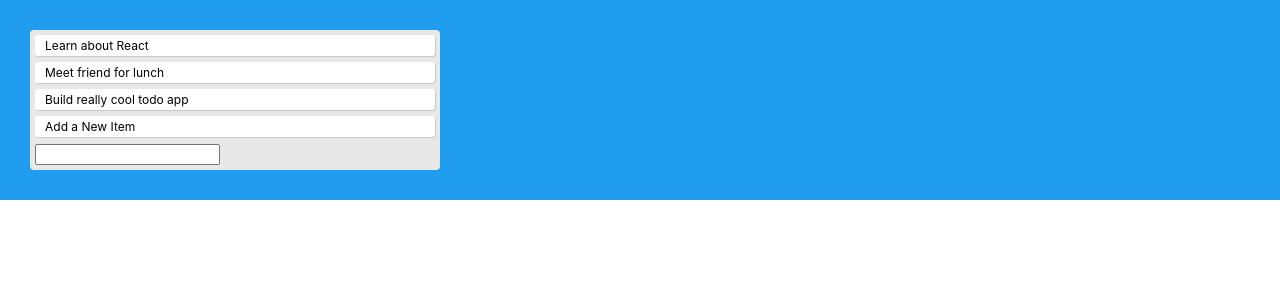
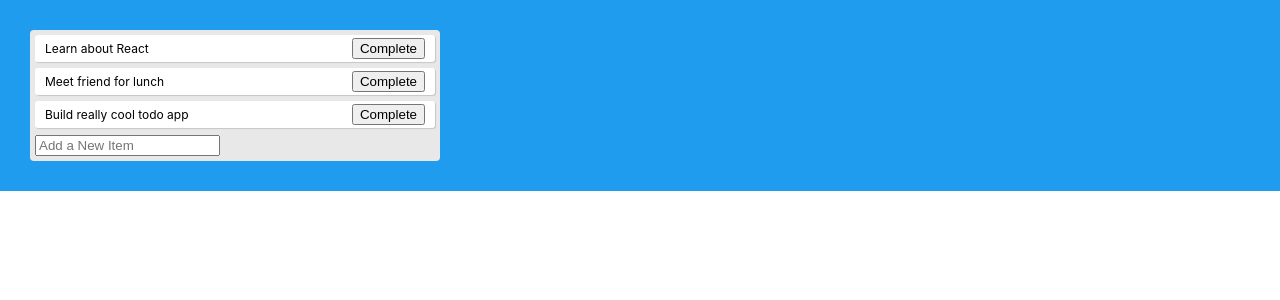
Before and after one commit to ymclapp/react-to-do, a React (Create React App) app: page / in a window 1280 px wide. Shown: the top 300 px of the page. Built offline with nearby package versions, Linux system fonts and the light colour scheme.

Commit message:
updating is added in app.js and also working

```diff
--- a/src/App.js
+++ b/src/App.js
@@ -2,10 +2,16 @@
 import './App.css';
 
 
-function Todo({ todo }) {
+function Todo({ todo, index, completeTodo }) {
   return (
-    <div className="todo">
+    <div
+    className="todo"
+    style={{ textDecoration:  todo.isCompleted ? "line-through" : "" }}
+    >
       {todo.text}
+      <div>
+        <button onClick={() => completeTodo(index)}>Complete</button>
+      </div>
     </div>
   );
 };
@@ -15,18 +21,19 @@
 
   const handleSubmit = e => {
     e.preventDefault();
-    if(!value) return;
+    if (!value) return;
     addTodo(value);
     setValue("");
   };
 
   return (
-    <form onSubmit={ handleSubmit }>
+    <form onSubmit={handleSubmit}>
       <input
-      type="text"
-      className="input"
-      value={ value }
-      onChange={ e => setValue(e.target.value)}
+        type="text"
+        className="input"
+        value={value}
+        placeholder="Add a New Item"
+        onChange={e => setValue(e.target.value)}
       />
     </form>
   );
@@ -36,14 +43,28 @@
   const [todos, setTodos] = React.useState([
     //The first parameter, todos, is what you are going to name your state
     //The second parameter, setTodos, is what you are going to use to set the state
-    { text: "Learn about React" },
-    { text: "Meet friend for lunch" },
-    { text: "Build really cool todo app" },
-    { text:  "Add a New Item" }
+    {
+      text: "Learn about React",
+      isCompleted: false
+    },
+    {
+      text: "Meet friend for lunch",
+      isCompleted: false
+    },
+    {
+      text: "Build really cool todo app",
+      isCompleted: false
+    }
   ]);
 
   const addTodo = text => {
     const newTodos = [...todos, { text }];
+    setTodos(newTodos);
+  };
+
+  const completeTodo = index => {
+    const newTodos = [...todos];
+    newTodos[index].isCompleted = true;
     setTodos(newTodos);
   };
 
@@ -55,9 +76,10 @@
             key={index}
             index={index}
             todo={todo}
+            completeTodo={ completeTodo }
           />
         ))}
-        <TodoForm addTodo={ addTodo }/>
+        <TodoForm addTodo={addTodo} />
       </div>
     </div>
   );
```
